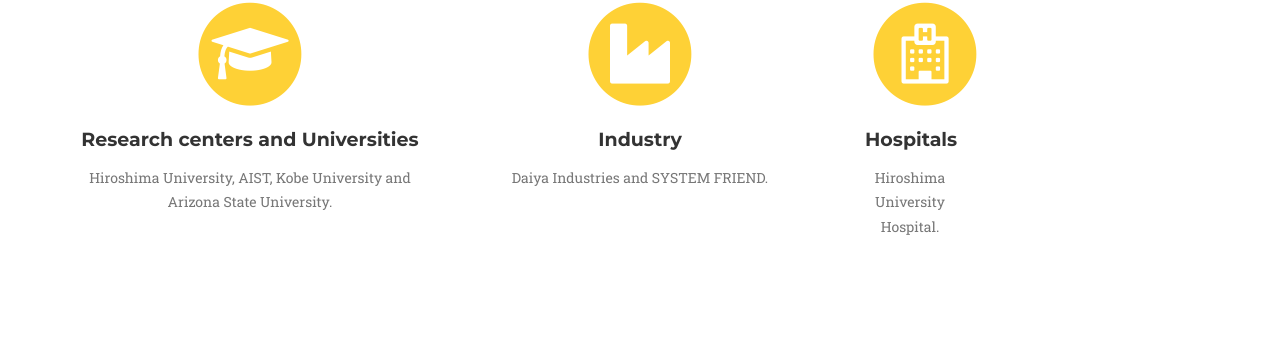
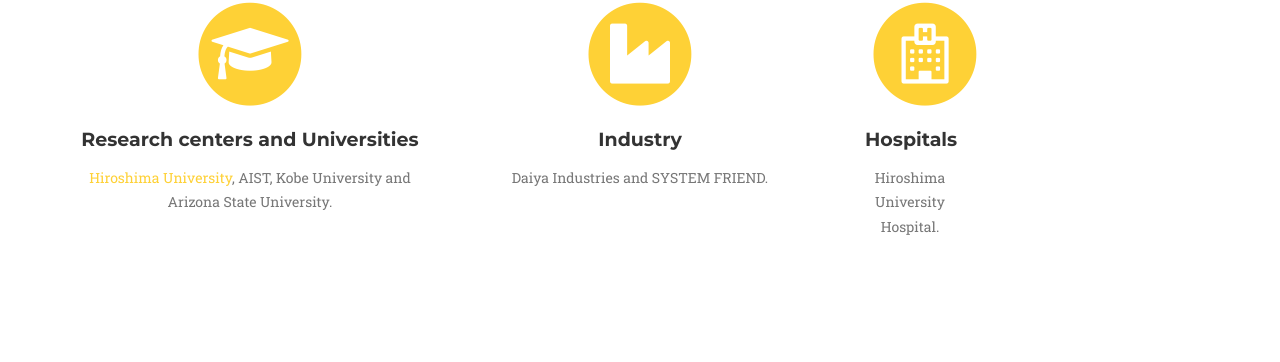
Before and after one commit to nedojp/nedojp.github.io, a Jekyll site: the page built from index.html, in a window 1280 px wide and 900 px high, scrolled down 2816 px. Shown: the part 92-454 px from the top of the window. Built offline with Jekyll 4.4.1, drawn with Linux system fonts in a browser that asks for light colours; some web fonts are replaced.

Commit message:
Update institutions.html

```diff
--- a/_includes/institutions.html
+++ b/_includes/institutions.html
@@ -15,7 +15,7 @@
                     <i class="fa fa-graduation-cap fa-stack-1x fa-inverse"></i>
                 </span>
                 <h4 class="service-heading">Research centers and Universities</h4>
-                <p class="text-muted">Hiroshima University, AIST, Kobe University and Arizona State University.</p>
+                <p class="text-muted"> <a href="https://www.hiroshima-u.ac.jp/en">Hiroshima University</a>, AIST, Kobe University and Arizona State University.</p>
             </div>
             <div class="col-md-4">
                 <span class="fa-stack fa-4x">
```
